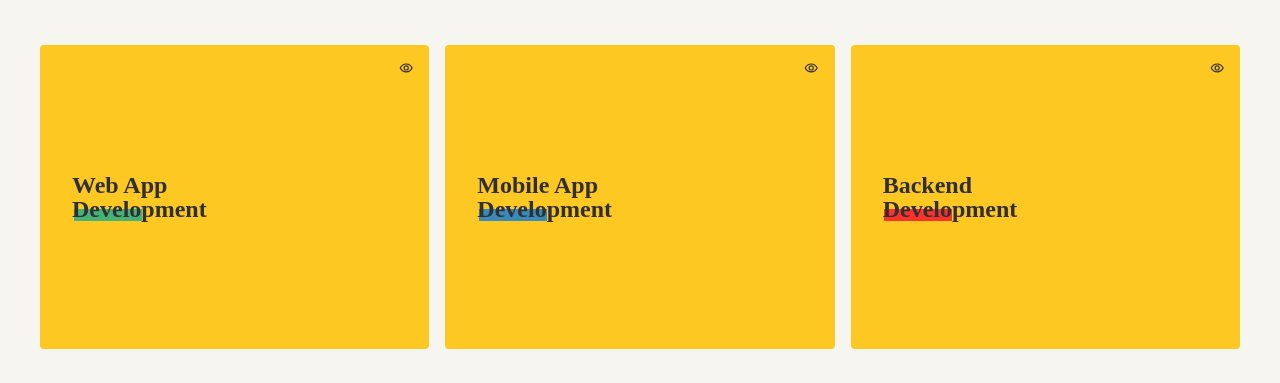
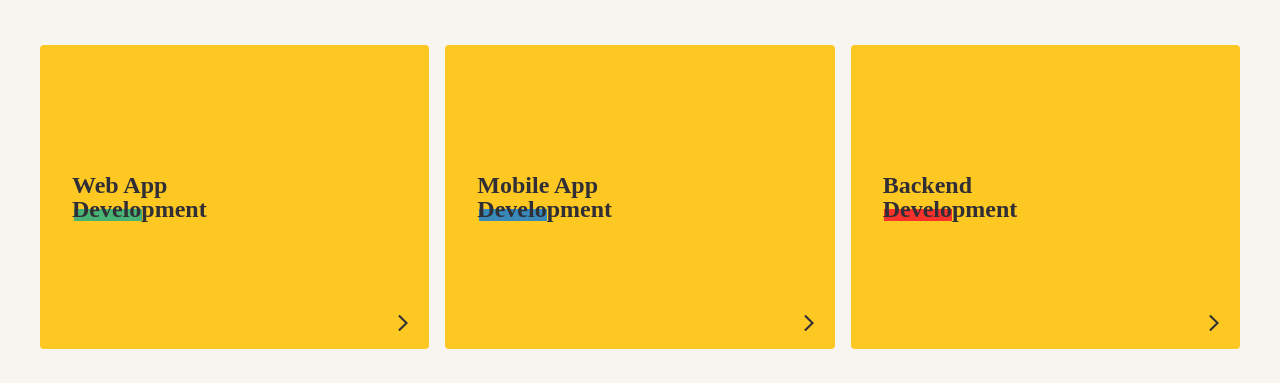
Before and after one commit to killianfalle/killianfalle.github.io, a React (Create React App) app: page / in a window 1280 px wide. Shown: the part 1829-2212 px from the top of the page. Built offline with nearby package versions, Linux system fonts and the light colour scheme.

Commit message:
update arrow icons

```diff
--- a/src/assets/styles/section.scss
+++ b/src/assets/styles/section.scss
@@ -86,7 +86,7 @@
             padding: 4vh;
             height: 38vh;
             background: var(--primary);
-            transition: 0.4s ease-in-out;
+            transition: 0.5s ease-in-out;
 
             .grid-title{
                 @apply font-bold text-2xl md:text-xl 2md:text-2xl absolute;
@@ -114,14 +114,16 @@
             }
 
             .grid-icon{
-                @apply absolute right-0 top-0 text-base;
+                @apply absolute right-0 bottom-0 text-xl;
                 margin: 2vh;
+                transition: 0.5s ease-in-out;
             }
 
             &.shown{
                 .grid-title{ opacity: 0 }
                 .grid-description{ opacity: 1 }
                 .grid-line{ width: 0 }
+                .grid-icon{ transform: rotate(-180deg)}
             }
 
             &:hover{
--- a/src/components/scroll-to-top/scroll-to-top.js
+++ b/src/components/scroll-to-top/scroll-to-top.js
@@ -1,5 +1,5 @@
 import React, { useContext } from "react";
-import KeyboardDoubleArrowUpIcon from '@mui/icons-material/KeyboardDoubleArrowUp';
+import ArrowUpwardIcon from '@mui/icons-material/ArrowUpward';
 import { Context } from "../../utils/context/context";
 
 const ScrollToTop = () => {
@@ -8,7 +8,7 @@ const ScrollToTop = () => {
 
   return (
     <div className={`scroll-to-top ${!revealScrollTop ? "hidden" : "block"}`} onClick={executeScroll}>
-      <KeyboardDoubleArrowUpIcon className="icon" sx={{width: '3vw', height: '3vw'}}/>
+      <ArrowUpwardIcon className="icon" sx={{width: '3vw', height: '3vw'}}/>
     </div>
   );
 };
--- a/src/sections/expertise/expertise.js
+++ b/src/sections/expertise/expertise.js
@@ -1,7 +1,6 @@
 import { useState } from "react";
 import PrimaryText from "../../components/primary-text/primary-text";
-import VisibilityOutlinedIcon from '@mui/icons-material/VisibilityOutlined';
-import VisibilityOffOutlinedIcon from '@mui/icons-material/VisibilityOffOutlined';
+import ArrowForwardIosIcon from '@mui/icons-material/ArrowForwardIos';
 
 function Expertise() {
     const [state, setState] = useState({
@@ -28,19 +27,19 @@ function Expertise() {
                         <div className="bg-web grid-line"/>
                         <h2 className="grid-title">Web App Development</h2>
                         <p className="grid-description">Passionate about UI/UX and have professional experience working in HTML, CSS, JS, React and Vue frameworks.</p>
-                        {!state.showWeb ? <VisibilityOutlinedIcon className="grid-icon"/> : <VisibilityOffOutlinedIcon className="grid-icon"/>}
+                        <ArrowForwardIosIcon className="grid-icon"/>
                     </div>
                     <div className={`grid-item mobile ${state.showMobile ? "shown" : ""}`} onClick={() => expand('showMobile')}>
                         <div className="bg-mobile grid-line"/>
                         <h2 className="grid-title">Mobile App Development</h2>
                         <p className="grid-description">Skilled in developing hybrid mobile apps and cross-platform solutions using the React Native framework.</p>
-                        {!state.showMobile ? <VisibilityOutlinedIcon className="grid-icon"/> : <VisibilityOffOutlinedIcon className="grid-icon"/>}
+                        <ArrowForwardIosIcon className="grid-icon"/>
                     </div>
                     <div className={`grid-item backend ${state.showBackend ? "shown" : ""}`} onClick={() => expand('showBackend')}>
                         <div className="bg-backend grid-line"/>
                         <h2 className="grid-title">Backend Development</h2>
                         <p className="grid-description">Experienced developing and maintaining server-side applications. Have extensive knowledge about APIs using Laravel.</p>
-                        {!state.showBackend ? <VisibilityOutlinedIcon className="grid-icon"/> : <VisibilityOffOutlinedIcon className="grid-icon"/>}
+                        <ArrowForwardIosIcon className="grid-icon"/>
                     </div>
                 </div>
             </div>
```
